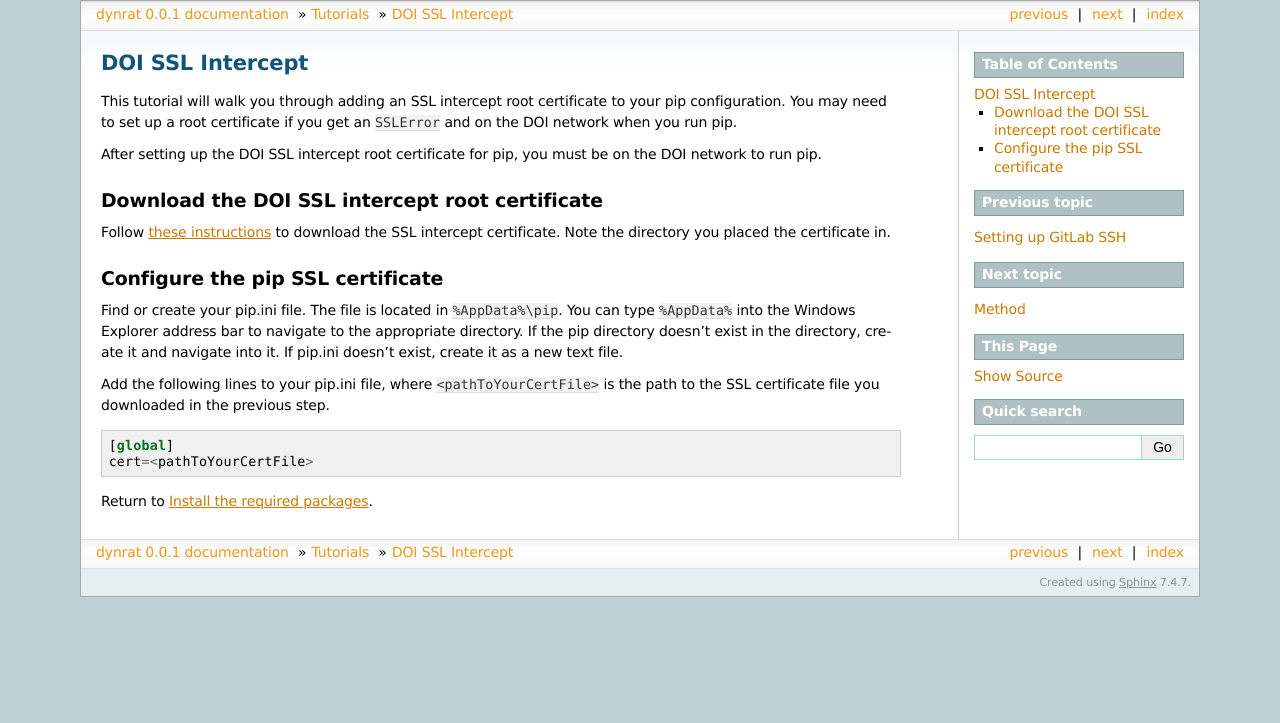
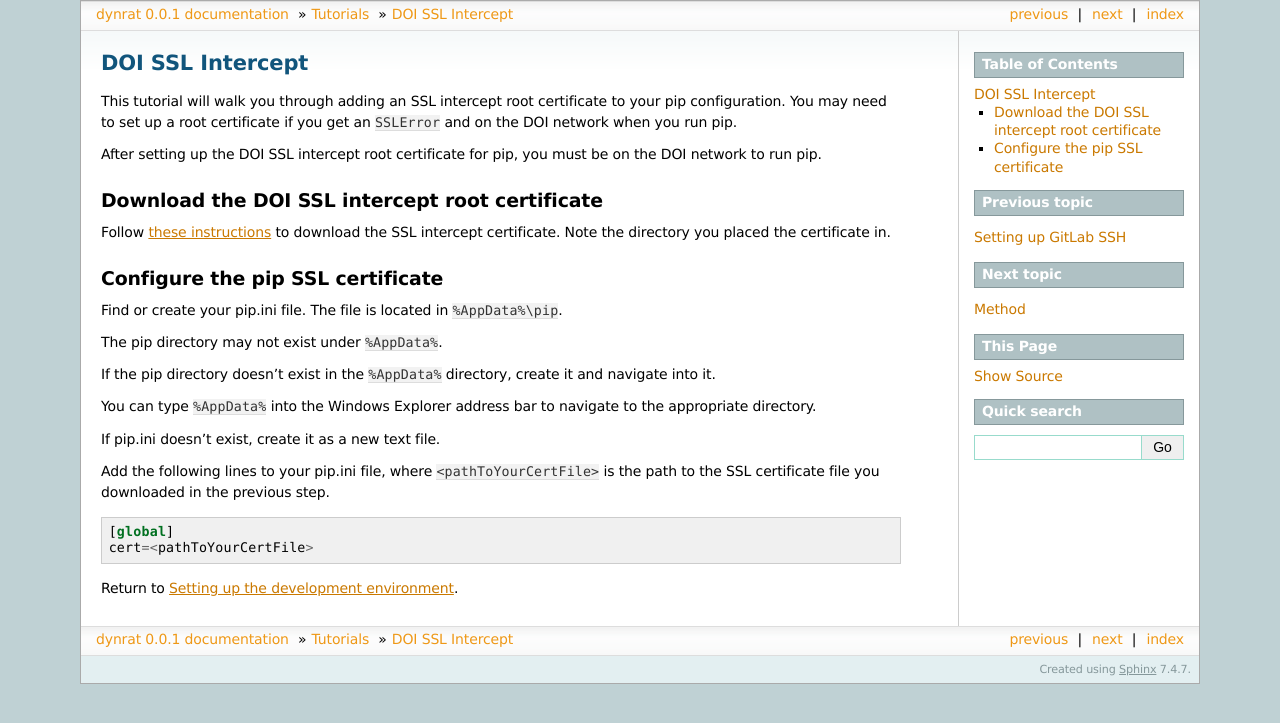
Before and after one commit to mdomanski-usgs/dynrat, a Sphinx documentation site: the page built from docs/tutorial/pip-ssl.md, in a window 1280 px wide. Shown: the top 723 px of the page. Built offline with Sphinx 7.4.7, drawn with Linux system fonts in a browser that asks for light colours; pages that are not in the unit, such as notebooks, are missing from menus.

Commit message:
refactor and update tutorial

````diff
--- a/docs/tutorial/index.rst
+++ b/docs/tutorial/index.rst
@@ -4,6 +4,9 @@ Tutorials
 .. toctree::
 
    setup
-   install
+   check
+   install_python
+   install_git
+   install_vscode
    ssh
    pip-ssl
--- a/docs/tutorial/pip-ssl.md
+++ b/docs/tutorial/pip-ssl.md
@@ -12,11 +12,17 @@ Follow [these instructions][1] to download the SSL intercept certificate. Note
 the directory you placed the certificate in.
 
 ## Configure the pip SSL certificate
-Find or create your pip.ini file. The file is located in `%AppData%\pip`. You
-can type `%AppData%` into the Windows Explorer address bar to navigate to the
-appropriate directory. If the pip directory doesn't exist in the directory,
-create it and navigate into it. If pip.ini doesn't exist, create it as a new
-text file.
+Find or create your pip.ini file. The file is located in `%AppData%\pip`.
+
+The pip directory may not exist under `%AppData%`.
+
+If the pip directory doesn't exist in the `%AppData%` directory, create it and
+navigate into it.
+
+You can type `%AppData%` into the Windows Explorer address bar to navigate to the
+appropriate directory.
+
+If pip.ini doesn't exist, create it as a new text file.
 
 Add the following lines to your pip.ini file, where `<pathToYourCertFile>` is
 the path to the SSL certificate file you downloaded in the previous step.
@@ -26,7 +32,6 @@ the path to the SSL certificate file you downloaded in the previous step.
 cert=<pathToYourCertFile>
 ```
 
-Return to
-[Install the required packages](setup.md#install-the-required-packages).
+Return to [Setting up the development environment](setup).
 
 [1]: https://github.com/usgs/best-practices/blob/master/ssl/WorkingWithinSSLIntercept.md#0-get-the-ssl-intercept-root-certificate
````
Also changed, not shown: docs/tutorial/check.md (added, +43 -0 lines), docs/tutorial/install.md (deleted, +0 -93 lines), docs/tutorial/install_git.md (added, +26 -0 lines), docs/tutorial/install_python.md (added, +28 -0 lines), docs/tutorial/install_vscode.md (added, +37 -0 lines), docs/tutorial/setup.md (+14 -51 lines), docs/tutorial/ssh.md (+2 -2 lines).
